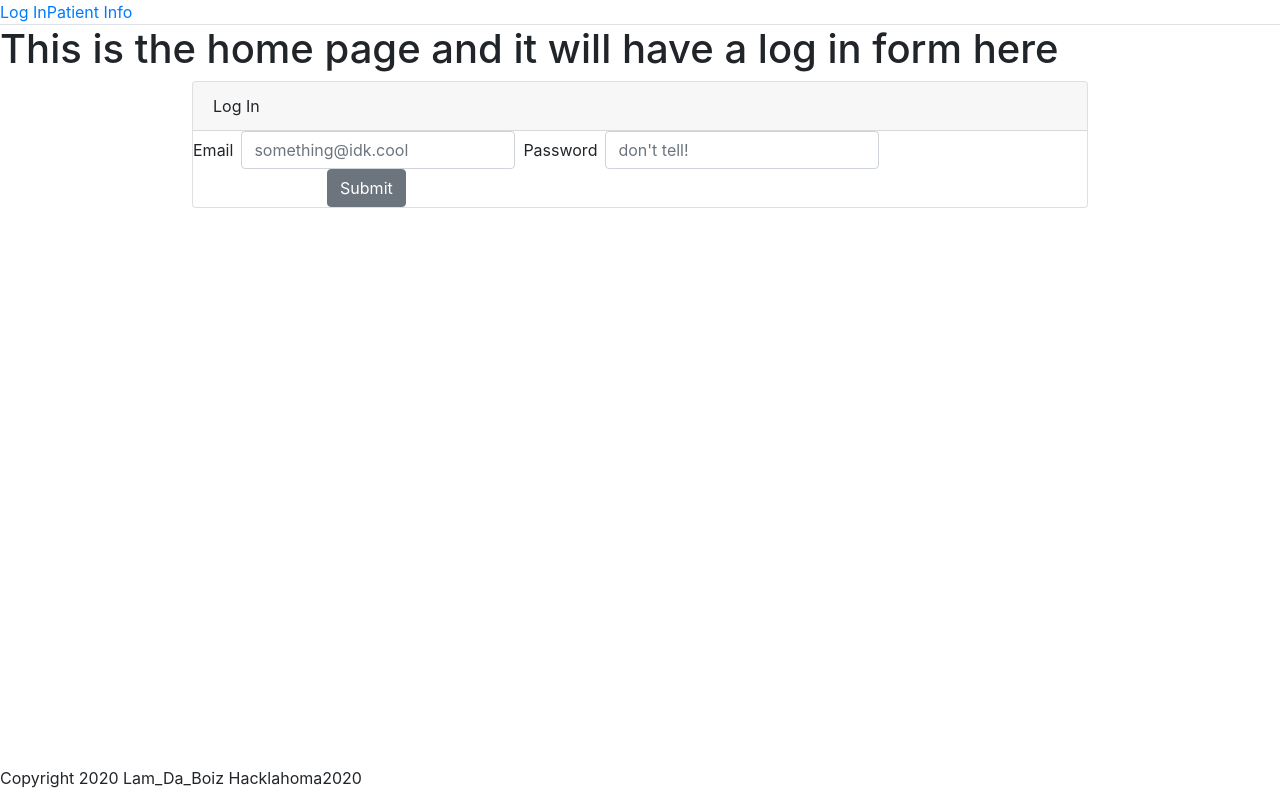
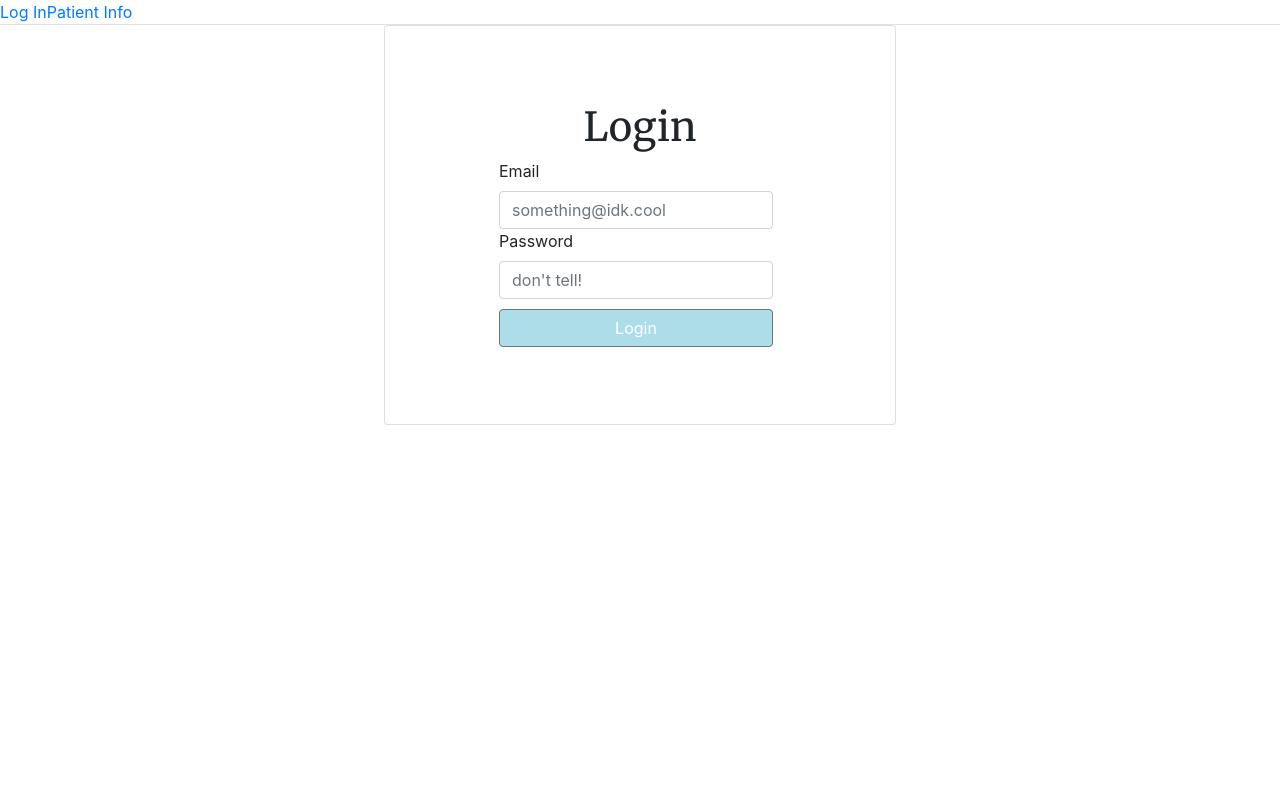
Before and after one commit to Post-Op-Patient-App/Front-End, a React (Create React App) app in the folder post-op-patient-app/: page / in a window 1280 px wide. Built offline with nearby package versions, Linux system fonts and the light colour scheme.

Commit message:
added some styling for login

```diff
--- a/post-op-patient-app/package.json
+++ b/post-op-patient-app/package.json
@@ -3,11 +3,13 @@
   "version": "0.1.0",
   "private": true,
   "dependencies": {
+    "@material-ui/core": "^4.9.1",
     "@testing-library/jest-dom": "^4.2.4",
     "@testing-library/react": "^9.3.2",
     "@testing-library/user-event": "^7.1.2",
     "bootstrap": "^4.4.1",
     "formik": "^2.1.4",
+    "node-sass": "^4.13.1",
     "react": "^16.12.0",
     "react-dom": "^16.12.0",
     "react-router-dom": "^5.1.2",
--- a/post-op-patient-app/src/App.js
+++ b/post-op-patient-app/src/App.js
@@ -2,7 +2,7 @@ import React from 'react';
 import {BrowserRouter as Router, Route, Switch, Link} from "react-router-dom";
 import './App.css';
 import Patient from "./components/Patient/Patient.js";
-import Home from "./components/Home.js";
+import Home from "./components/Login/Home.js";
 
 function App(props) {
   return (
@@ -21,7 +21,6 @@ function App(props) {
         </Route>
       </Switch>
       </Router>
-      <footer>Copyright 2020 Lam_Da_Boiz Hacklahoma2020</footer>
     </main>
   );
 }
--- a/post-op-patient-app/src/components/Home.js
+++ b/post-op-patient-app/src/components/Login/Home.js
@@ -1,15 +1,13 @@
 import React from "react";
 import { withFormik } from "formik";
 import { Button, Form, FormGroup, Label, Input, Card, CardHeader } from 'reactstrap';
-
+import './login.scss'
 
 function Home(){
   return (
     <div className="home">
-      <h1>This is the home page and it will have a log in form here</h1>
-      <Card className="login">
-      <CardHeader>Log In</CardHeader>
-      <Form inline className="login-form">
+    <Card className="card-height">
+      <h1 className="login-text">Login</h1>
       <FormGroup className="mb-2 mr-sm-2 mb-sm-0">
         <Label for="exampleEmail" className="mr-sm-2">Email</Label>
         <Input type="email" name="email" id="exampleEmail" placeholder="something@idk.cool" />
@@ -17,9 +15,14 @@ function Home(){
       <FormGroup className="mb-2 mr-sm-2 mb-sm-0">
         <Label for="password" className="mr-sm-2">Password</Label>
         <Input type="password" name="password" id="password" placeholder="don't tell!" />
+      <Button style={{
+        backgroundColor: '#ACDDE9',
+        textAlign: 'center',
+        width: '100%',
+        marginTop: '10px'
+      }}
+      className="login-btn">Login</Button>
       </FormGroup>
-      <Button>Submit</Button>
-    </Form>
     </Card>
     </div>
   )
--- /dev/null
+++ b/post-op-patient-app/src/components/Login/login.scss
@@ -0,0 +1,25 @@
+@import url('https://fonts.googleapis.com/css?family=Merriweather&display=swap');
+
+.home {
+}
+
+.card-height {
+  display: flex;
+  align-items: center;
+  justify-content: center;
+  margin: 0 auto;
+  width: 80%;
+  height: 400px;
+
+  @media (min-width: 1000px) {
+    width: 40%;
+  }
+
+  .login-text {
+    font-family: 'Merriweather', serif;
+  }
+}
+
+.login-btn {
+  width: 75%;
+}
```
Also changed, not shown: post-op-patient-app/src/components/Patient/Patient.module.css (added), 1 other file (tests, documents, lock files or other folders).
